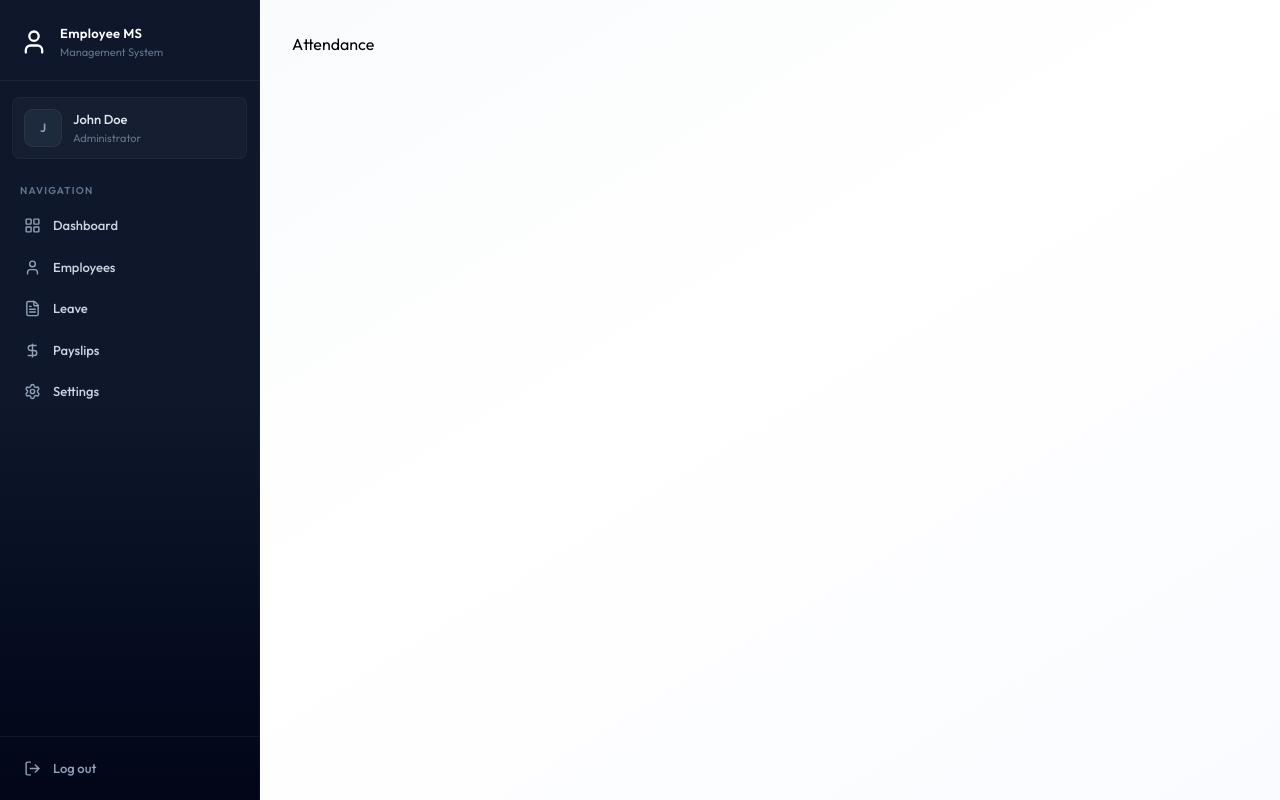
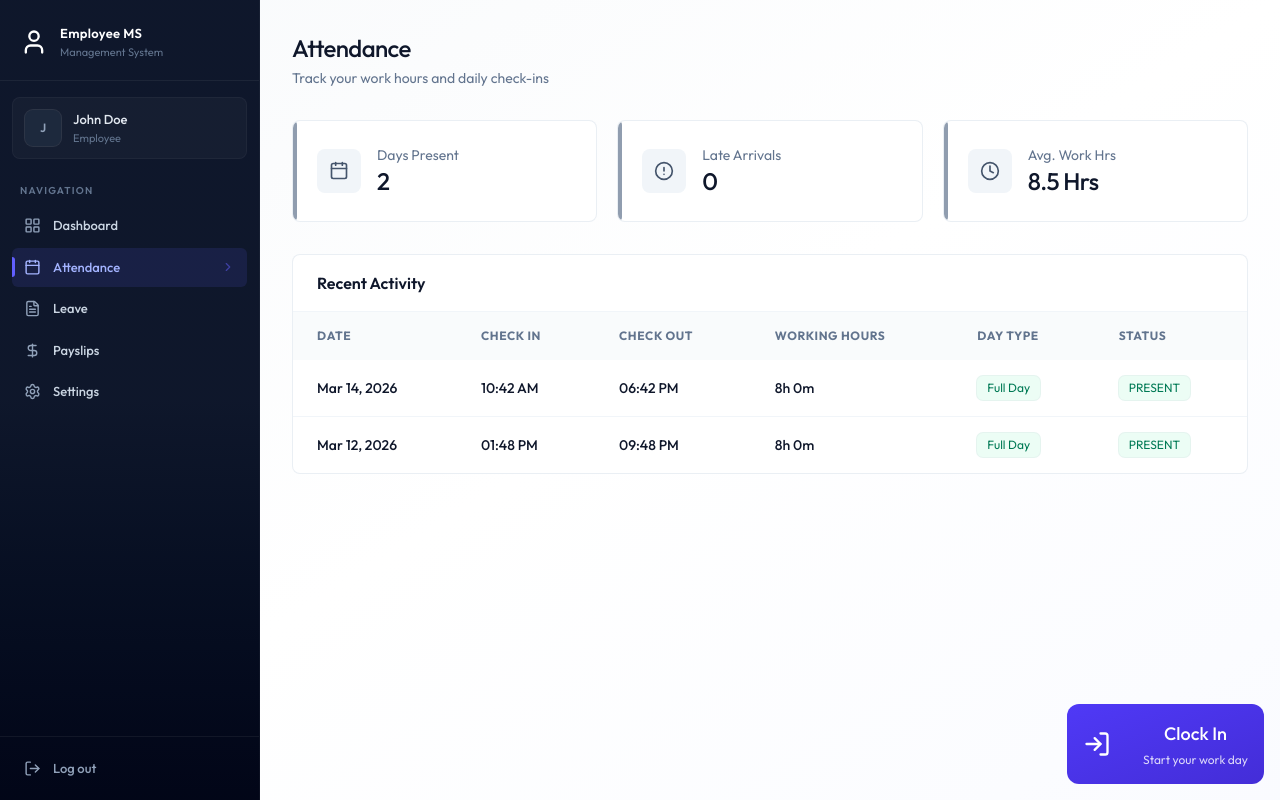
Before and after one commit to SharmaKumarRohit/FullStack-EMS, a React (Vite) app in the folder client/: page /attendance in a window 1280 px wide. Built offline with nearby package versions, Linux system fonts and the light colour scheme.

Commit message:
Attendance page UI completed

```diff
--- a/client/package.json
+++ b/client/package.json
@@ -11,6 +11,7 @@
   },
   "dependencies": {
     "@tailwindcss/vite": "^4.2.2",
+    "date-fns": "^4.1.0",
     "lucide-react": "^1.8.0",
     "react": "^19.2.4",
     "react-dom": "^19.2.4",
--- a/client/src/App.tsx
+++ b/client/src/App.tsx
@@ -7,7 +7,7 @@
 } from "react-router-dom";
 import { Toaster } from "react-hot-toast";
 import {
-  Attendance,
+  AttendancePage,
   Dashboard,
   Employees,
   Layout,
@@ -46,7 +46,7 @@
       <Route element={<Layout />}>
         <Route path="/dashboard" element={<Dashboard />} />
         <Route path="/employees" element={<Employees />} />
-        <Route path="/attendance" element={<Attendance />} />
+        <Route path="/attendance" element={<AttendancePage />} />
         <Route path="/leave" element={<Leave />} />
         <Route path="/payslips" element={<Payslips />} />
         <Route path="/settings" element={<Settings />} />
--- a/client/src/assets/assets.tsx
+++ b/client/src/assets/assets.tsx
@@ -18,7 +18,7 @@
 
 export type LeaveStatus = "APPROVED" | "REJECTED" | "PENDING";
 
-export type AttendanceStatus = "PRESENT";
+export type AttendanceStatus = "PRESENT" | "LATE";
 
 export type DayType =
   | "Full Day"
@@ -438,3 +438,39 @@
     updatedAt: "2026-03-13T13:48:42.433Z",
   },
 ];
+
+export function getWorkingHoursDisplay(record: Attendance) {
+  if (record.workingHours != null) {
+    const hrs = Math.floor(record.workingHours);
+    const mins = Math.round((record.workingHours - hrs) * 60);
+    return `${hrs}h ${mins}m`;
+  }
+  // If still checked in (no checkout), compute live hours
+  if (record.checkIn && !record.checkOut) {
+    const diffMs = Date.now() - new Date(record.checkIn).getTime();
+    const diffHours = diffMs / (1000 * 60 * 60);
+    const hrs = Math.floor(diffHours);
+    const mins = Math.round((diffHours - hrs) * 60);
+    return `${hrs}h ${mins}m (ongoing)`;
+  }
+  return "—";
+}
+
+export function getDayTypeDisplay(record: Attendance) {
+  if (record.dayType) {
+    const map = {
+      "Full Day": "badge-success",
+      "Three Quarter Day": "bg-blue-100 text-blue-700",
+      "Half Day": "badge-warning",
+      "Short Day": "badge-danger",
+    };
+    return {
+      label: record.dayType,
+      className: map[record.dayType] || "bg-slate-100 text-slate-600",
+    };
+  }
+  if (record.checkIn && !record.checkOut) {
+    return { label: "In Progress", className: "bg-indigo-100 text-indigo-700" };
+  }
+  return { label: "—", className: "" };
+}
--- a/client/src/components/Sidebar.tsx
+++ b/client/src/components/Sidebar.tsx
@@ -29,7 +29,7 @@
     setMobileOpen(false);
   }, [pathname]);
 
-  const role: string = "admin";
+  const role: string = "employee";
   const navItems = [
     { name: "Dashboard", href: "/dashboard", icon: LayoutGridIcon },
     role === "admin"
--- /dev/null
+++ b/client/src/components/attendance/AttendanceHistory.tsx
@@ -0,0 +1,85 @@
+import {
+  getDayTypeDisplay,
+  getWorkingHoursDisplay,
+  type Attendance,
+} from "../../assets/assets";
+import { format } from "date-fns";
+
+type PropsType = {
+  history: Attendance[];
+};
+
+function AttendanceHistory({ history }: PropsType) {
+  return (
+    <div className="card overflow-hidden">
+      <div className="px-6 py-4 border-b border-slate-100">
+        <h3 className="font-semibold text-slate-900">Recent Activity</h3>
+      </div>
+      <div className="overflow-x-auto">
+        <table className="table-modern">
+          <thead>
+            <tr>
+              <th className="px-6 py-4">Date</th>
+              <th className="px-6 py-4">Check In</th>
+              <th className="px-6 py-4">Check Out</th>
+              <th className="px-6 py-4">Working Hours</th>
+              <th className="px-6 py-4">Day Type</th>
+              <th className="px-6 py-4">Status</th>
+            </tr>
+          </thead>
+          <tbody>
+            {history.length === 0 ? (
+              <tr>
+                <td colSpan={6} className="text-center py-12 text-slate-400">
+                  No records found
+                </td>
+              </tr>
+            ) : (
+              history.map((record) => {
+                const dayType = getDayTypeDisplay(record);
+                return (
+                  <tr key={record._id}>
+                    <td className="px-6 py-4 font-medium text-slate-900">
+                      {format(new Date(record.date), "MMM dd, yyyy")}
+                    </td>
+                    <td className="px-6 py-4 font-medium text-slate-900">
+                      {record.checkIn
+                        ? format(new Date(record.checkIn), "hh:mm a")
+                        : "-"}
+                    </td>
+                    <td className="px-6 py-4 font-medium text-slate-900">
+                      {record.checkOut
+                        ? format(new Date(record.checkOut), "hh:mm a")
+                        : "-"}
+                    </td>
+                    <td className="px-6 py-4 font-medium text-slate-900">
+                      {getWorkingHoursDisplay(record)}
+                    </td>
+                    <td className="px-6 py-4">
+                      {dayType.label !== "-" ? (
+                        <span className={`badge ${dayType.className}`}>
+                          {dayType.label}
+                        </span>
+                      ) : (
+                        "-"
+                      )}
+                    </td>
+                    <td className="px-6 py-4">
+                      <span
+                        className={`badge ${record.status === "PRESENT" ? "badge-success" : record.status === "LATE" ? "badge-warning" : ""}`}
+                      >
+                        {record.status}
+                      </span>
+                    </td>
+                  </tr>
+                );
+              })
+            )}
+          </tbody>
+        </table>
+      </div>
+    </div>
+  );
+}
+
+export default AttendanceHistory;
--- /dev/null
+++ b/client/src/components/attendance/AttendanceStats.tsx
@@ -0,0 +1,42 @@
+import { AlertCircleIcon, CalendarIcon, ClockIcon } from "lucide-react";
+import type { Attendance } from "../../assets/assets";
+
+type PropsType = {
+  history: Attendance[];
+};
+
+function AttendanceStats({ history }: PropsType) {
+  const totalPresent = history.filter(
+    (h) => h.status === "PRESENT" || h.status === "LATE",
+  ).length;
+  const totalLate = history.filter((h) => h.status === "LATE").length;
+
+  const stats = [
+    { label: "Days Present", value: totalPresent, icon: CalendarIcon },
+    { label: "Late Arrivals", value: totalLate, icon: AlertCircleIcon },
+    { label: "Avg. Work Hrs", value: "8.5 Hrs", icon: ClockIcon },
+  ];
+  return (
+    <div className="grid grid-cols-1 sm:grid-cols-3 gap-4 sm:gap-5 mb-8">
+      {stats.map((s) => (
+        <div
+          key={s.label}
+          className="card card-hover p-5 sm:p-6 flex items-center gap-4 relative overflow-hidden group"
+        >
+          <div className="absolute left-0 top-0 bottom-0 w-1 rounded-r-full bg-slate-500/70 group-hover:bg-indigo-500/70" />
+          <div className="p-3 bg-slate-100 rounded-lg group-hover:bg-indigo-50 transition-colors duration-200">
+            <s.icon className="size-5 text-slate-600 group-hover:text-indigo-600 transition-colors duration-200" />
+          </div>
+          <div>
+            <p className="text-sm text-slate-500">{s.label}</p>
+            <p className="text-2xl font-medium text-slate-900 tracking-tight">
+              {s.value}
+            </p>
+          </div>
+        </div>
+      ))}
+    </div>
+  );
+}
+
+export default AttendanceStats;
--- /dev/null
+++ b/client/src/components/attendance/CheckInButton.tsx
@@ -0,0 +1,61 @@
+import { useState } from "react";
+import type { Attendance } from "../../assets/assets";
+import { Loader2Icon, LogInIcon, LogOutIcon } from "lucide-react";
+
+type PropsType = {
+  todayRecord?: Attendance;
+  onAction: () => void;
+};
+
+function CheckInButton({ todayRecord, onAction }: PropsType) {
+  const [loading, setLoading] = useState(false);
+
+  const handleAttendance = () => {
+    setLoading(true);
+    setTimeout(() => {
+      setLoading(false);
+      onAction();
+    }, 1000);
+  };
+
+  if (todayRecord?.checkOut) {
+    return (
+      <div className="flex flex-col items-center justify-center p-8 bg-slate-50 rounded-2xl border border-slate-200">
+        <h3 className="text-lg font-bold text-slate-900">Work Day Completed</h3>
+        <p className="text-slate-500 text-sm mt-1">
+          Great job! See you tomorrow
+        </p>
+      </div>
+    );
+  }
+
+  const isCheckedIn = !!todayRecord?.checkIn;
+
+  return (
+    <div className="absolute bottom-4 right-4 flex flex-col z-1">
+      <button
+        onClick={handleAttendance}
+        disabled={loading}
+        className={`w-full max-w-xs flex justify-between items-center gap-8 p-4 rounded-xl bg-linear-to-br text-white ${isCheckedIn ? "from-slate-700 to-slate-900" : "from-indigo-600 to-indigo-700"}`}
+      >
+        {loading ? (
+          <Loader2Icon className="size-7 animate-spin" />
+        ) : isCheckedIn ? (
+          <LogOutIcon className="size-7" />
+        ) : (
+          <LogInIcon className="size-7" />
+        )}
+        <div className="relative flex flex-col items-center text-center">
+          <h2 className="text-lg font-medium mb-1">
+            {loading ? "Processing..." : isCheckedIn ? "Clock Out" : "Clock In"}
+          </h2>
+          <p className="text-xs opacity-80">
+            {isCheckedIn ? "Click to end your shift" : "Start your work day"}
+          </p>
+        </div>
+      </button>
+    </div>
+  );
+}
+
+export default CheckInButton;
--- a/client/src/pages/Attendance.tsx
+++ /dev/null
@@ -1,7 +0,0 @@
-import React from "react";
-
-function Attendance() {
-  return <div>Attendance</div>;
-}
-
-export default Attendance;
--- /dev/null
+++ b/client/src/pages/AttendancePage.tsx
@@ -0,0 +1,59 @@
+import { useCallback, useEffect, useState } from "react";
+import { dummyAttendanceData, type Attendance } from "../assets/assets";
+import Loading from "../components/Loading";
+import CheckInButton from "../components/attendance/CheckInButton";
+import AttendanceStats from "../components/attendance/AttendanceStats";
+import AttendanceHistory from "../components/attendance/AttendanceHistory";
+
+function AttendancePage() {
+  const [history, setHistory] = useState<Attendance[]>([]);
+  const [loading, setLoading] = useState(true);
+  const [isDeleted, setIsDeleted] = useState(false);
+
+  const fetchData = useCallback(async () => {
+    setHistory(dummyAttendanceData);
+    setTimeout(() => {
+      setLoading(false);
+    }, 1000);
+  }, []);
+
+  useEffect(() => {
+    fetchData();
+  }, [fetchData]);
+
+  if (loading) return <Loading />;
+
+  // This code finds today's entry from a list by comparing only the date (not time).
+  const today = new Date();
+  // Reset time to midnight - So we only compare dates, not time.
+  today.setHours(0, 0, 0, 0);
+  const todayRecord = history.find(
+    (r) => new Date(r.date).toDateString() === today.toDateString(),
+  );
+  return (
+    <div className="animate-fade-in">
+      <div className="page-header">
+        <h1 className="page-title">Attendance</h1>
+        <p className="page-subtitle">
+          Track your work hours and daily check-ins
+        </p>
+      </div>
+      {isDeleted ? (
+        <div className="mb-8 p-6 bg-rose-50 border border-rose-200 rounded-2xl text-center">
+          <p className="text-rose-600">
+            You can no longer clock in or out because your employee records have
+            been marked as deleted.
+          </p>
+        </div>
+      ) : (
+        <div className="mb-8">
+          <CheckInButton todayRecord={todayRecord} onAction={fetchData} />
+        </div>
+      )}
+      <AttendanceStats history={history} />
+      <AttendanceHistory history={history} />
+    </div>
+  );
+}
+
+export default AttendancePage;
--- a/client/src/pages/Employees.tsx
+++ b/client/src/pages/Employees.tsx
@@ -31,7 +31,7 @@
 
   useEffect(() => {
     fetchEmployees();
-  }, [selectedDept]);
+  }, [fetchEmployees]);
 
   const filtered = employees.filter((emp) =>
     `${emp.firstName} ${emp.lastName} ${emp.position}`
--- a/client/src/pages/index.ts
+++ b/client/src/pages/index.ts
@@ -1,4 +1,4 @@
-import Attendance from "./Attendance";
+import AttendancePage from "./AttendancePage";
 import Dashboard from "./Dashboard";
 import Employees from "./Employees";
 import Layout from "./Layout";
@@ -9,7 +9,7 @@
 import Settings from "./Settings";
 
 export {
-  Attendance,
+  AttendancePage,
   Dashboard,
   Employees,
   Layout,
```
Also changed, not shown: 1 other file (tests, documents, lock files or other folders).
